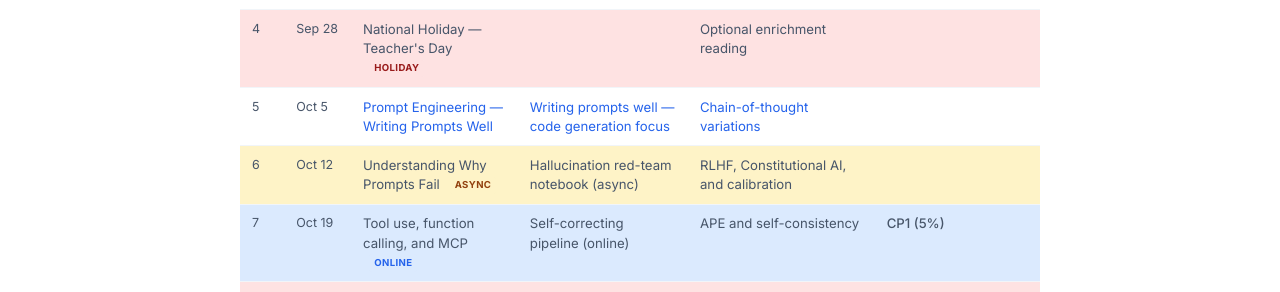
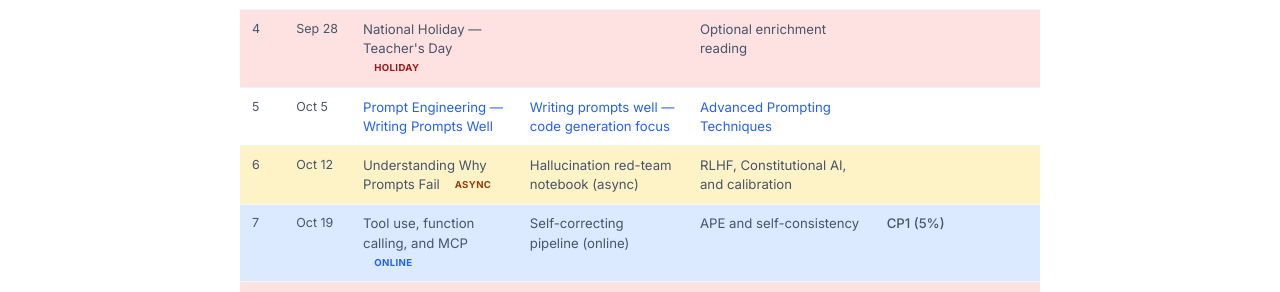
Before and after one commit to dwnnis/csic30216-fall26, a Jekyll site: the page built from pages/calendar.html, in a window 1280 px wide and 900 px high, scrolled down 348 px. Shown: the part 161-453 px from the top of the window. Built offline with Jekyll 4.4.1, drawn with Linux system fonts in a browser that asks for light colours.

Commit message:
update a link change

```diff
--- a/_data/schedule.yml
+++ b/_data/schedule.yml
@@ -59,10 +59,10 @@
   status: normal
   topic: "Prompt Engineering — Writing Prompts Well"
   topic_url: ""
-  slides_url: "https://e3p.nycu.edu.tw/mod/assign/view.php?id=242752"
+  slides_url: "https://e3p.nycu.edu.tw/mod/folder/view.php?id=242751"
   lab: "Writing prompts well — code generation focus"
   lab_url: "/labs/week5/"
-  self_paced: "Chain-of-thought variations"
+  self_paced: "Advanced Prompting Techniques"
   self_paced_url: "/self-paced/week5/"
   assigned: ""
   due: ""
```
